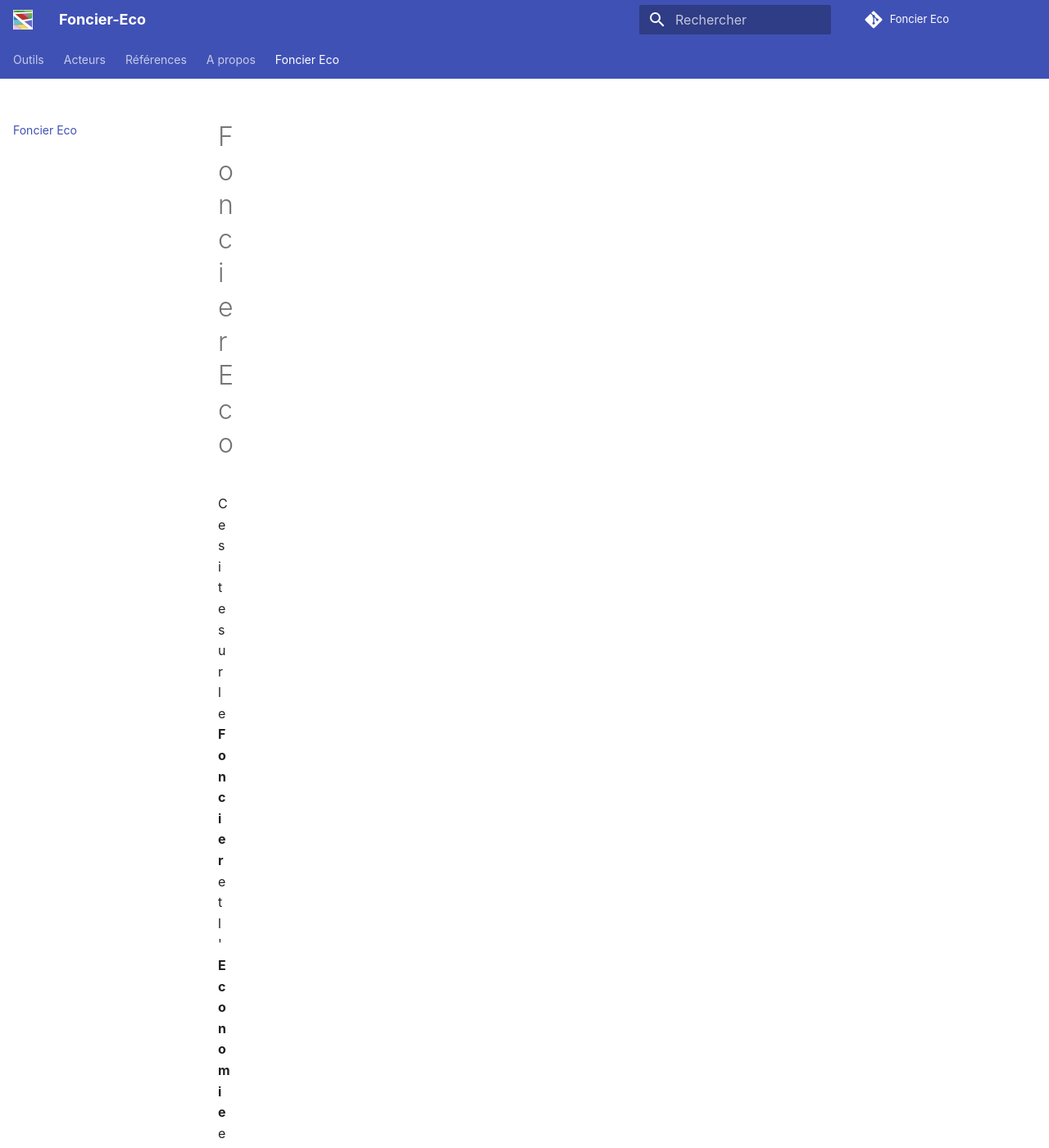
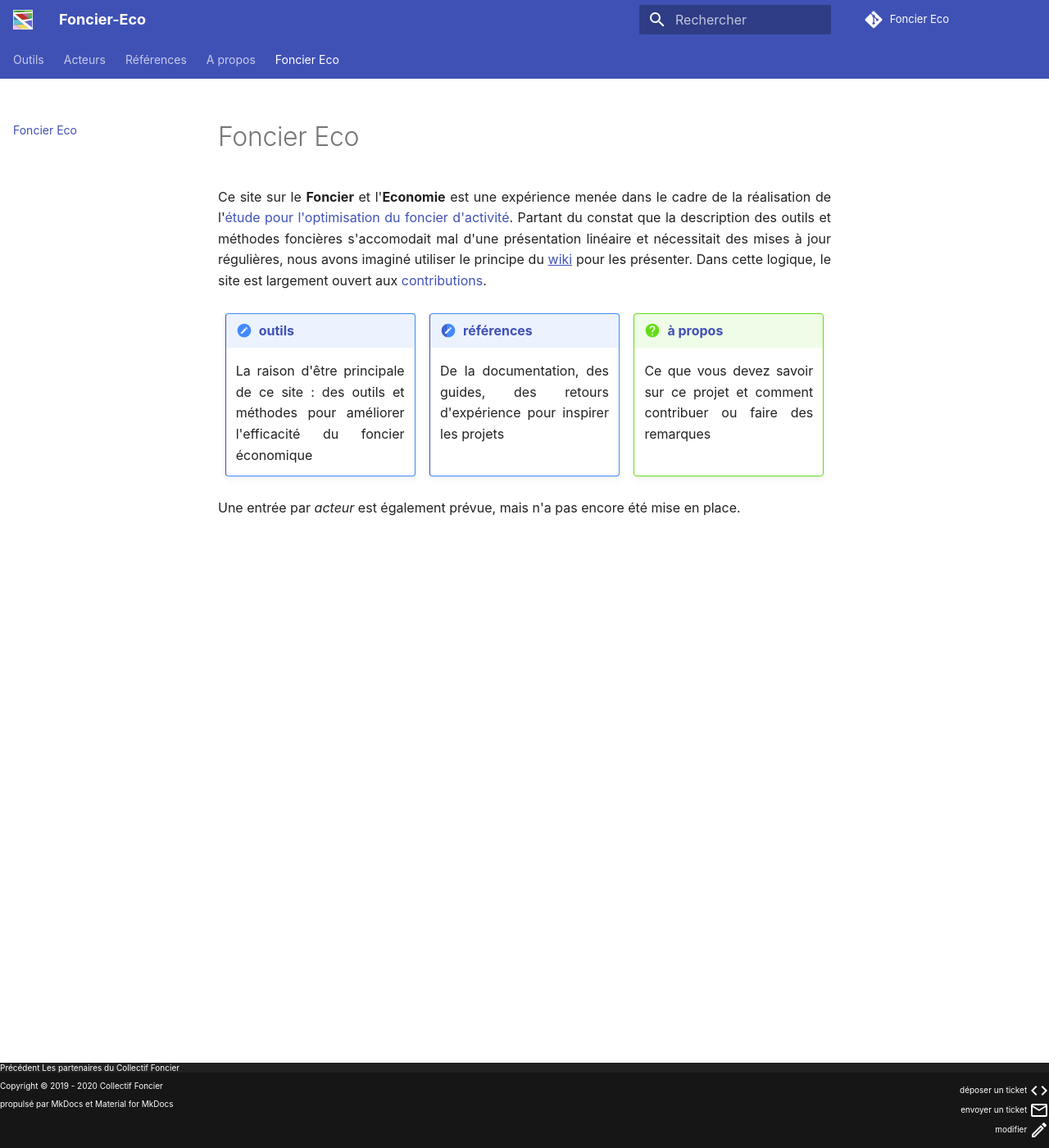
Before and after one commit to foncier-eco/foncier-eco.github.io, an MkDocs documentation site: the page built from docs/index.md, in a window 1280 px wide and 1400 px high. Shown: the whole window at 82% size. Built offline with MkDocs 1.6.1 and Material for MkDocs 9.7.7, drawn with Linux system fonts in a browser that asks for light colours; comment, search, counter and statistics services are not loaded.

Commit message:
correction d'un bug d'affichage
lié à la mise à jour de mkdocs-material

```diff
--- a/theme/ext/style.css
+++ b/theme/ext/style.css
@@ -315,10 +315,6 @@ article .md-search__input:hover, article .md-search__input:focus, article .md-se
     margin: 0 1rem 1rem 0;
   }
 
-  .md-sidebar--secondary {
-    margin-left: 66rem;
-  }
-
   .two>.admonition, .two>div {
     flex-basis: 49%;
     max-width: 49%;
```
